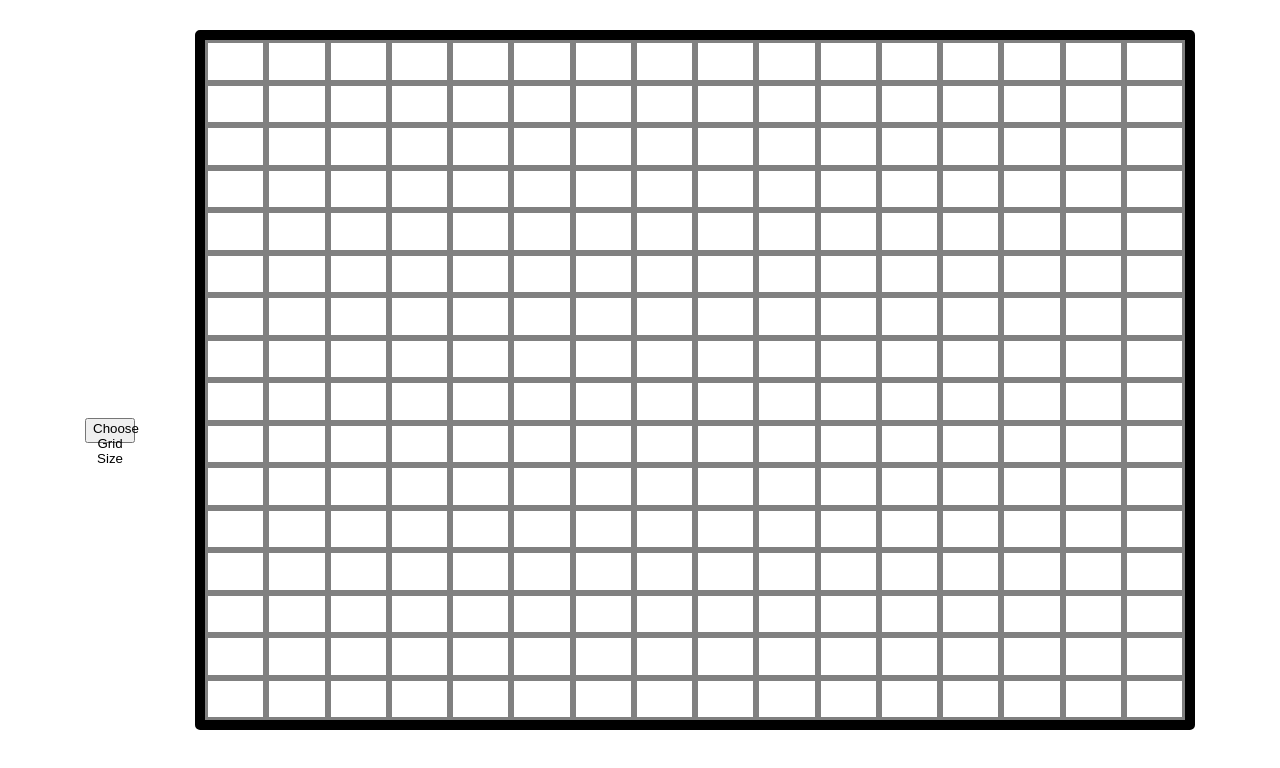
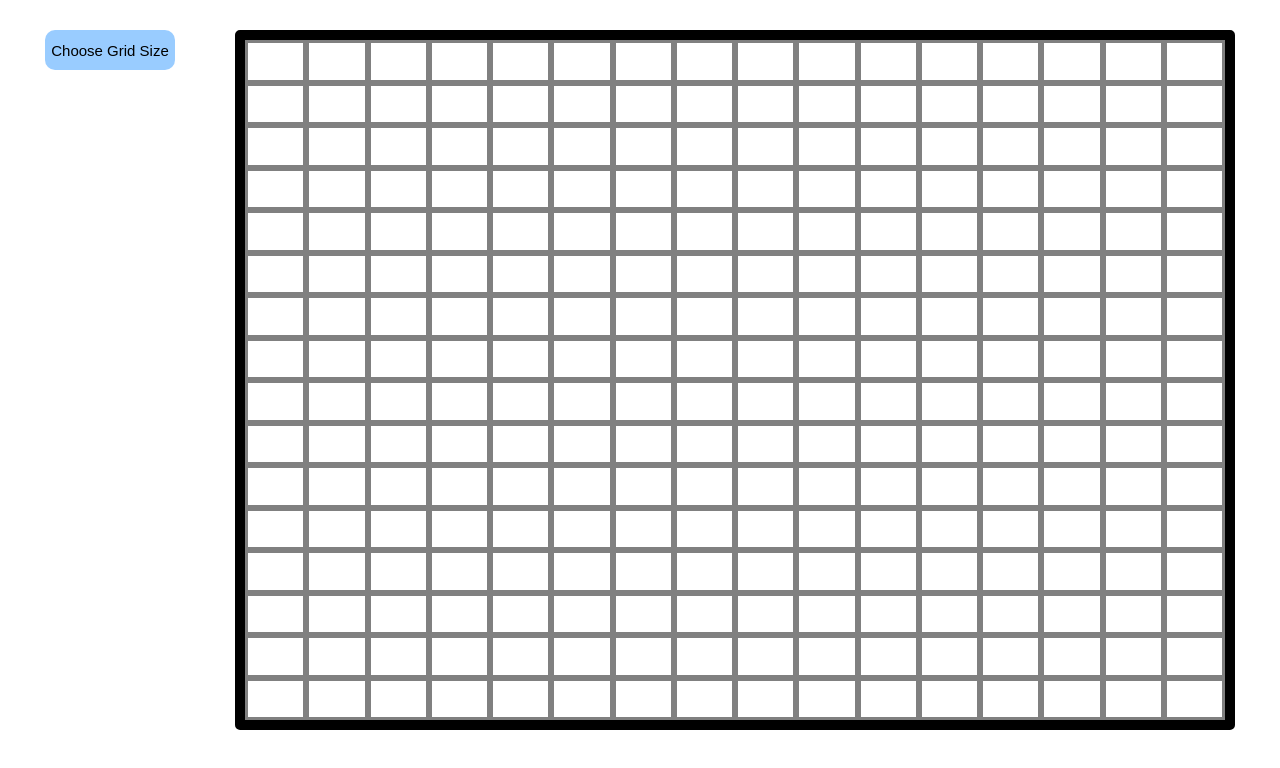
Before and after one commit to Francisco1220/etch-a-sketch, a plain HTML site: page index.html in a window 1280 px wide. Drawn offline with Linux system fonts and the light colour scheme.

Commit message:
Change style to button

```diff
--- a/style.css
+++ b/style.css
@@ -25,8 +25,12 @@
 }
 
 button {
-    width: 50px;
-    height: 25px;
+    width: 130px;
+    height: 40px;
     order: -1;
-    align-self: center;
+    align-self: flex-start;
+    background-color:rgb(153, 204, 255);
+    border: none;
+    border-radius: 10px;
+    font-size: 15px;
 }
```
